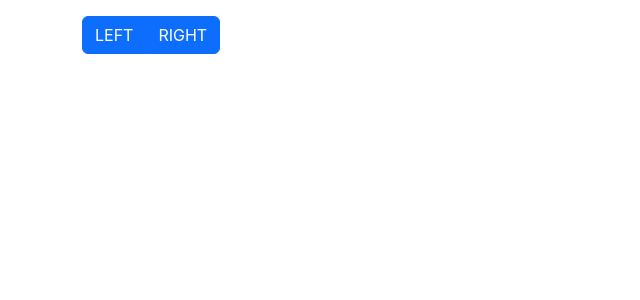
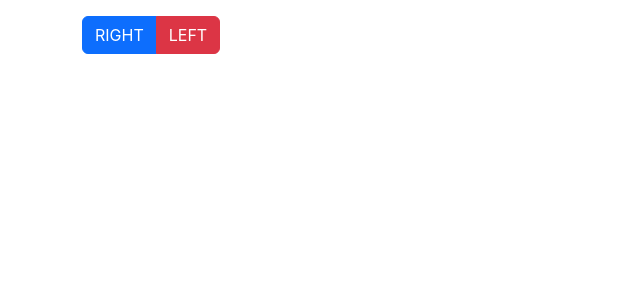
Before and after one commit to OksanaJibai/Jibai-FrontEndPro-17-03-23, a React (Create React App) app: page / in a window 1280 px wide. Shown: the top 300 px of the page, without its empty margins (0-640 px from the left). Built offline with nearby package versions, Linux system fonts and the light colour scheme; the HTML template or start-up script is replaced by a standard one.

Commit message:
fixed BtnGroup

```diff
--- a/src/App.js
+++ b/src/App.js
@@ -3,13 +3,9 @@ import BtnGroup from "./components/BtnGroup";
 
 function App() {
 
-    const buttonsData =[
-        {"id" : 1, "buttonText" : 'left'},
-        {"id" : 2, "buttonText" : 'right'}
-    ];
   return (
           <div className="container pt-3">
-              <BtnGroup buttonsData={buttonsData}/>
+              < BtnGroup />
           </div>
   );
 }
--- a/src/components/BtnGroup.jsx
+++ b/src/components/BtnGroup.jsx
@@ -1,21 +1,51 @@
 import React from "react";
-import Button from "./Button";
+import classNames from "classnames";
 
 class BtnGroup extends React.Component{
+    constructor(props) {
+        super(props);
+        this.state = {
+            activeBtn: null
+        }
+    }
+
+    setActive = (btn) =>{
+        this.setState((state) => {
+            const {button} = state;
+            return { activeBtn : button === btn ? null : btn};
+        })
+    }
+    onClickLeft =() => this.setActive('left');
+
+    onClickRight =() => this.setActive('right');
+
     render(){
+        const {activeBtn} = this.state;
+        const btnClassRight = classNames('btn btn-danger',{
+            "active" : activeBtn === "right"
+        });
 
-        const {buttonsData} = this.props;
-
-        return (
+        const btnClassLeft = classNames('btn btn-primary',{
+            "active" : activeBtn === "left"
+        });
+        return(
             <div className="btn-group" role="group">
-                {buttonsData.map(element =>{
-                    const {id, buttonText} = element;
-                    return <Button key={id} buttonText={buttonText}/>
-                })
-                }
+                <button type="button"
+                        className={btnClassLeft}
+                        onClick={this.onClickLeft}
+                >RIGHT
+                </button>
+                <button type="button"
+                        className={btnClassRight}
+                        onClick={this.onClickRight}
+                >LEFT
+                </button>
             </div>
         )
     }
 }
+BtnGroup.defaltProps={
+    state: null
 
+}
 export default BtnGroup;
--- a/src/components/Button.jsx
+++ /dev/null
@@ -1,30 +0,0 @@
-import {Component} from "react";
-import classNames from "classnames";
-
-class Button extends Component{
-    constructor(props) {
-        super(props);
-        this.state = { activeBtn : null};
-    }
-
-    handleClick =(btn) =>{
-        const {activeBtn} = this.state;
-        activeBtn === btn ?
-            this.setState({activeBtn : null}) : this.setState({activeBtn : btn});
-    }
-    render() {
-        const {buttonText} = this.props;
-        const {activeBtn} = this.state;
-
-        const buttonClass = classNames('btn btn-primary',{
-            "active" : activeBtn === buttonText
-        });
-
-        return(
-            <button type="button" onClick={() => this.handleClick(buttonText)}
-                    className={buttonClass}>{buttonText.toUpperCase()}</button>
-        );
-    }
-}
-
-export default Button;
```
Also changed, not shown: public/logo512.png (deleted).
